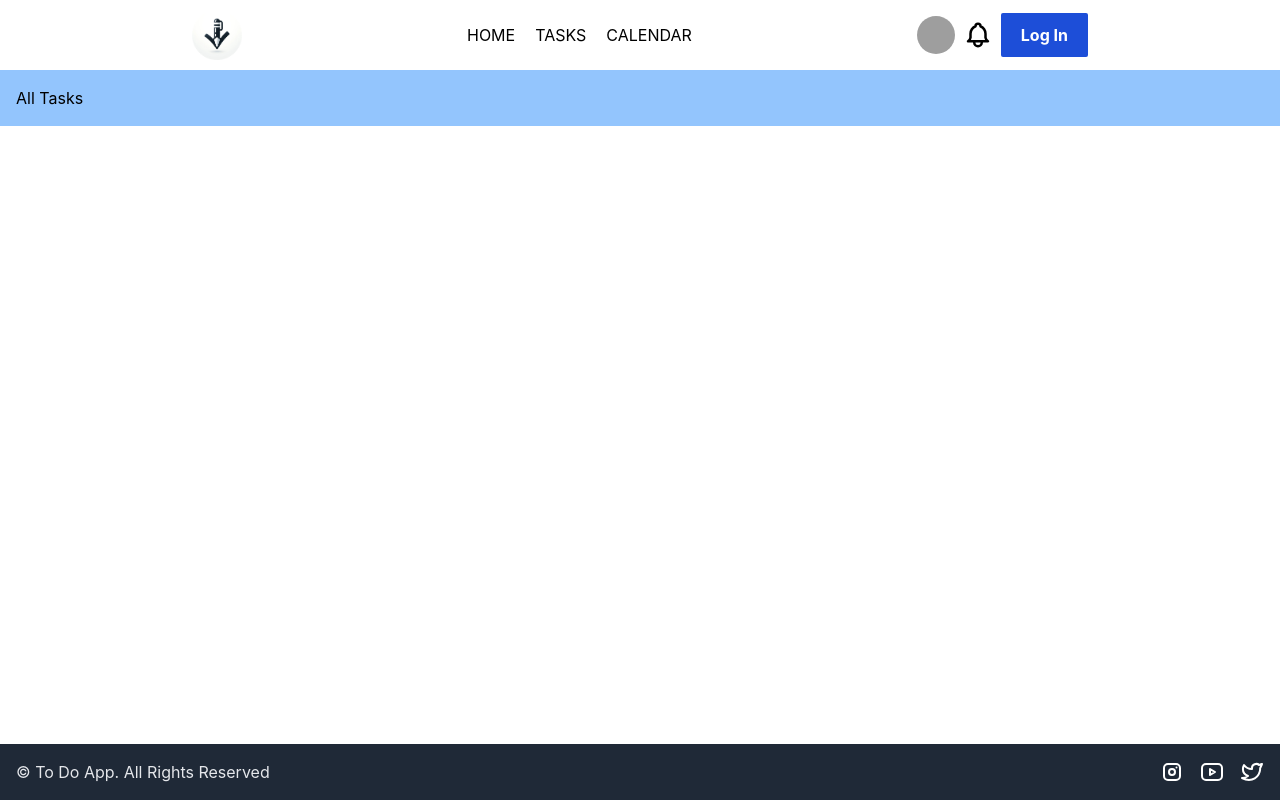
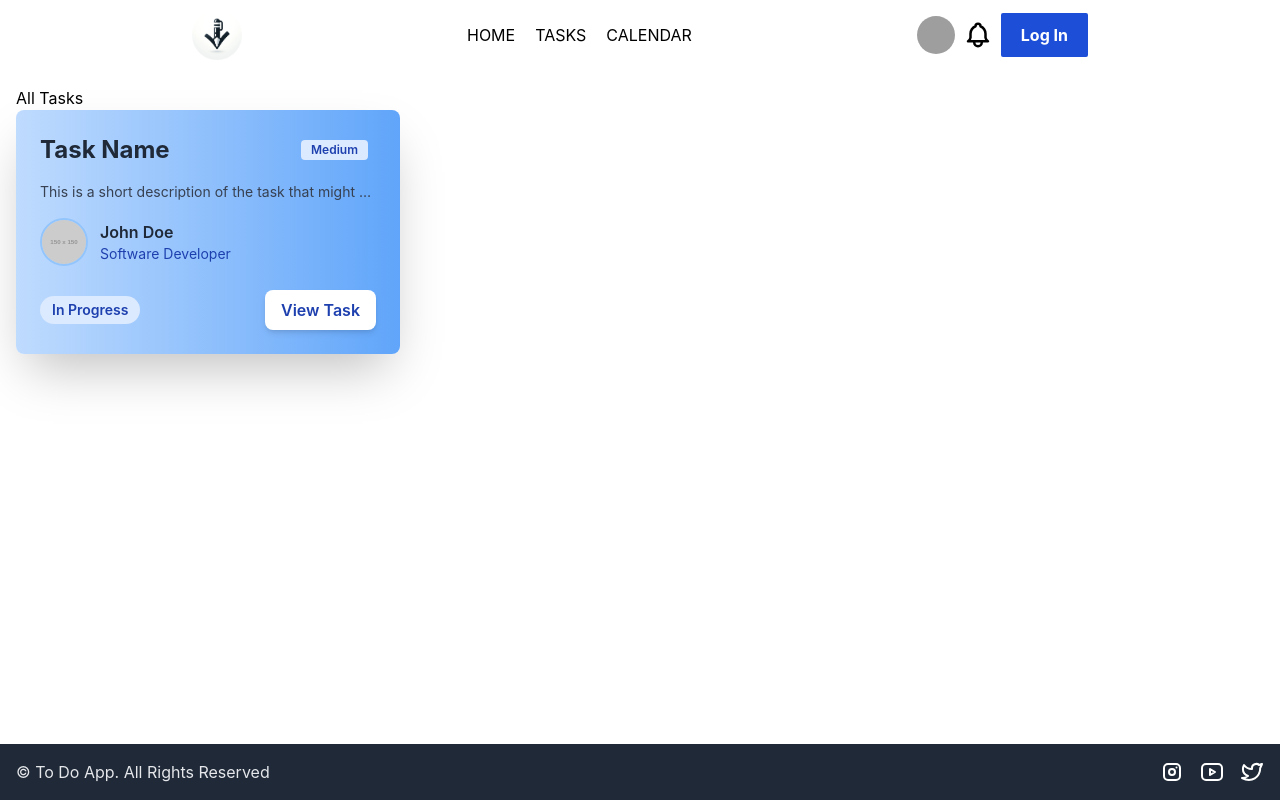
Before and after one commit to brosmar18/todo-app, a React (Vite) app: page /tasks in a window 1280 px wide. Built offline with nearby package versions, Linux system fonts and the light colour scheme; grey boxes are pictures that could not be loaded.

Commit message:
Task card designed

```diff
--- a/src/Components/List/index.jsx
+++ b/src/Components/List/index.jsx
@@ -26,7 +26,7 @@ const List = () => {
     return (
         <div data-testid="list">
             <h2>All Tasks</h2>
-            {paginatedTasks.map((task, index) => (
+            {/* {paginatedTasks.map((task, index) => (
                 <div key={task.id} data-testid={`task-${index}`}>
                     <p>Task: {task.text}</p>
                     <p>Assigned to: {task.assignee}</p>
@@ -35,7 +35,25 @@ const List = () => {
                     <button onClick={() => toggleTaskCompletion(task.id)}>Toggle Complete</button>
                 </div>
             ))}
-            <Pagination total={totalPages} page={currentPage} onChange={setCurrentPage} data-testid="pagination" />
+            <Pagination total={totalPages} page={currentPage} onChange={setCurrentPage} data-testid="pagination" /> */}
+            <div className='max-w-sm rounded-lg overflow-hidden shadow-2xl bg-gradient-to-r from-blue-200 to-blue-400 p-6 text-gray-800'>
+                <div className='flex justify-between items-center mb-4'>
+                    <h2 className='text-2xl font-bold'>Task Name</h2>
+                    <span className='bg-blue-100 text-blue-800 text-xs font-semibold mr-2 px-2.5 py-0.5 rounded'>Medium</span>
+                </div>
+                <p className='text-sm text-gray-700 truncate'>This is a short description of the task that might be too long to display fully.</p>
+                <div className='flex items-center mt-4 mb-6'>
+                    <img className='w-12 h-12 rounded-full border-2 border-blue-300 mr-3' src="https://via.placeholder.com/150" alt="Assignee Avatar" />
+                    <div>
+                        <p className='font-semibold'>John Doe</p>
+                        <p className='text-sm text-blue-800'>Software Developer</p>
+                    </div>
+                </div>
+                <div className='flex justify-between items-center'>
+                    <p className='inline-block bg-blue-100 rounded-full px-3 py-1 text-sm font-semibold text-blue-800'>In Progress</p>
+                    <button className='py-2 px-4 bg-white text-blue-800 font-semibold rounded-lg shadow-md hover:bg-blue-50'>View Task</button>
+                </div>
+            </div>
         </div>
     );
 };
--- a/src/pages/Tasks.jsx
+++ b/src/pages/Tasks.jsx
@@ -2,7 +2,7 @@ import List from '../Components/List';
 
 const Tasks = () => {
   return (
-    <div className='w-full h-full bg-blue-300 p-4'>
+    <div className='w-full h-ful p-4'>
       <List />
     </div>
   )
```
